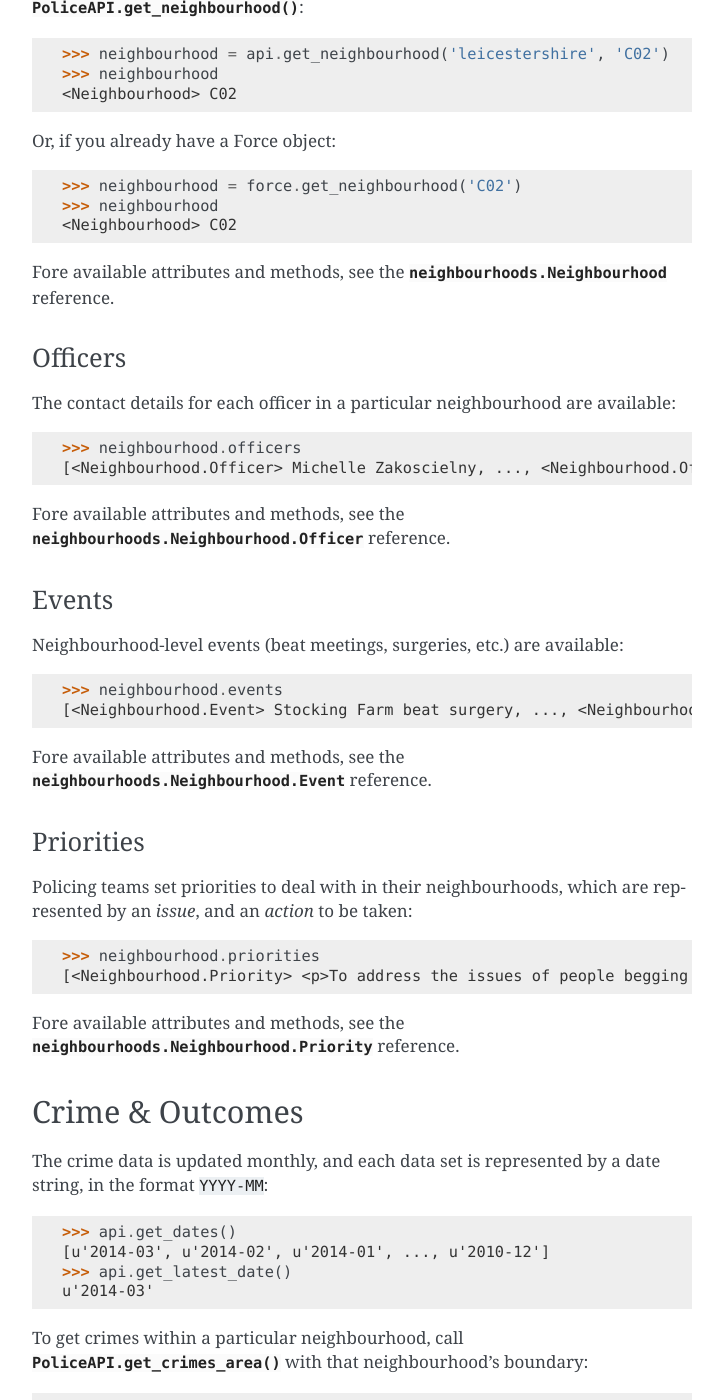
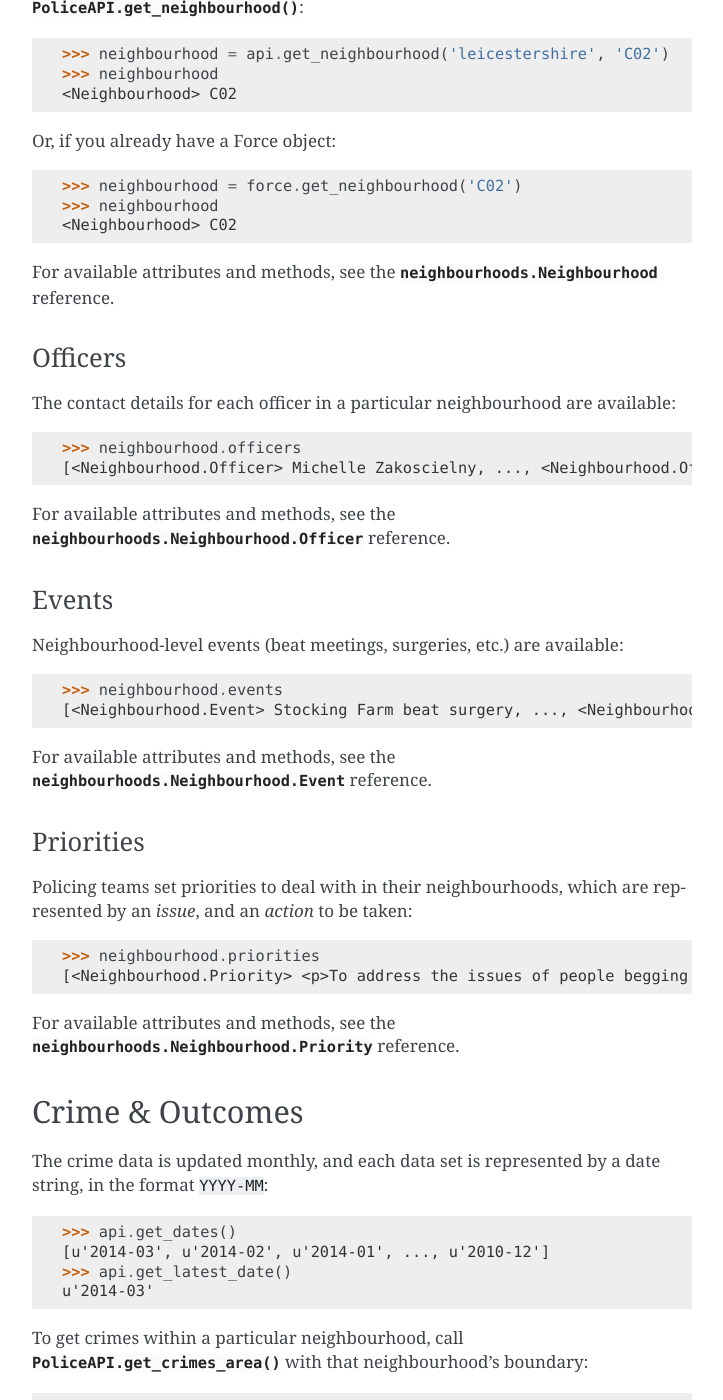
Before and after one commit to rkhleics/police-api-client-python, a Sphinx documentation site: the page built from docs/index.rst, in a window 1280 px wide and 1400 px high, scrolled down 1281 px. Shown: the whole window, without its empty margins (388-1111 px from the left). Built offline with Sphinx 7.4.7, drawn with Linux system fonts in a browser that asks for light colours; some of the changed text lies outside the part shown.

Commit message:
This is not golf.

```diff
--- a/docs/index.rst
+++ b/docs/index.rst
@@ -31,7 +31,7 @@ do to get going is make a PoliceAPI instance::
     >>> from police_api import PoliceAPI
     >>> api = PoliceAPI()
 
-Fore available methods and configuration parameters, see the :class:`PoliceAPI`
+For available methods and configuration parameters, see the :class:`PoliceAPI`
 reference.
 
 
@@ -49,7 +49,7 @@ If you know the ID of a particular force, then you can use :func:`PoliceAPI.get_
     >>> force
     <Force> Leicestershire Police
 
-Fore available attributes and methods, see the :class:`forces.Force` reference.
+For available attributes and methods, see the :class:`forces.Force` reference.
 
 
 Neighbourhoods
@@ -73,7 +73,7 @@ Or, if you already have a Force object::
     >>> neighbourhood
     <Neighbourhood> C02
 
-Fore available attributes and methods, see the
+For available attributes and methods, see the
 :class:`neighbourhoods.Neighbourhood` reference.
 
 
@@ -86,7 +86,7 @@ available::
     >>> neighbourhood.officers
     [<Neighbourhood.Officer> Michelle Zakoscielny, ..., <Neighbourhood.Officer> Richard Jones]
 
-Fore available attributes and methods, see the
+For available attributes and methods, see the
 :class:`neighbourhoods.Neighbourhood.Officer` reference.
 
 
@@ -98,7 +98,7 @@ Neighbourhood-level events (beat meetings, surgeries, etc.) are available::
     >>> neighbourhood.events
     [<Neighbourhood.Event> Stocking Farm beat surgery, ..., <Neighbourhood.Event> Stocking Farm beat surgery]
 
-Fore available attributes and methods, see the
+For available attributes and methods, see the
 :class:`neighbourhoods.Neighbourhood.Event` reference.
 
 
@@ -111,7 +111,7 @@ represented by an *issue*, and an *action* to be taken::
     >>> neighbourhood.priorities
     [<Neighbourhood.Priority> <p>To address the issues of people begging next to cash machines in Market Street and surrounding area.</p>, ..., <Neighbourhood.Priority> <p>To reduce street drinking and associated anti-social behaviour on Conduit Street and London Road between 10am and 6pm each day.</p>]
 
-Fore available attributes and methods, see the
+For available attributes and methods, see the
 :class:`neighbourhoods.Neighbourhood.Priority` reference.
 
 
```
